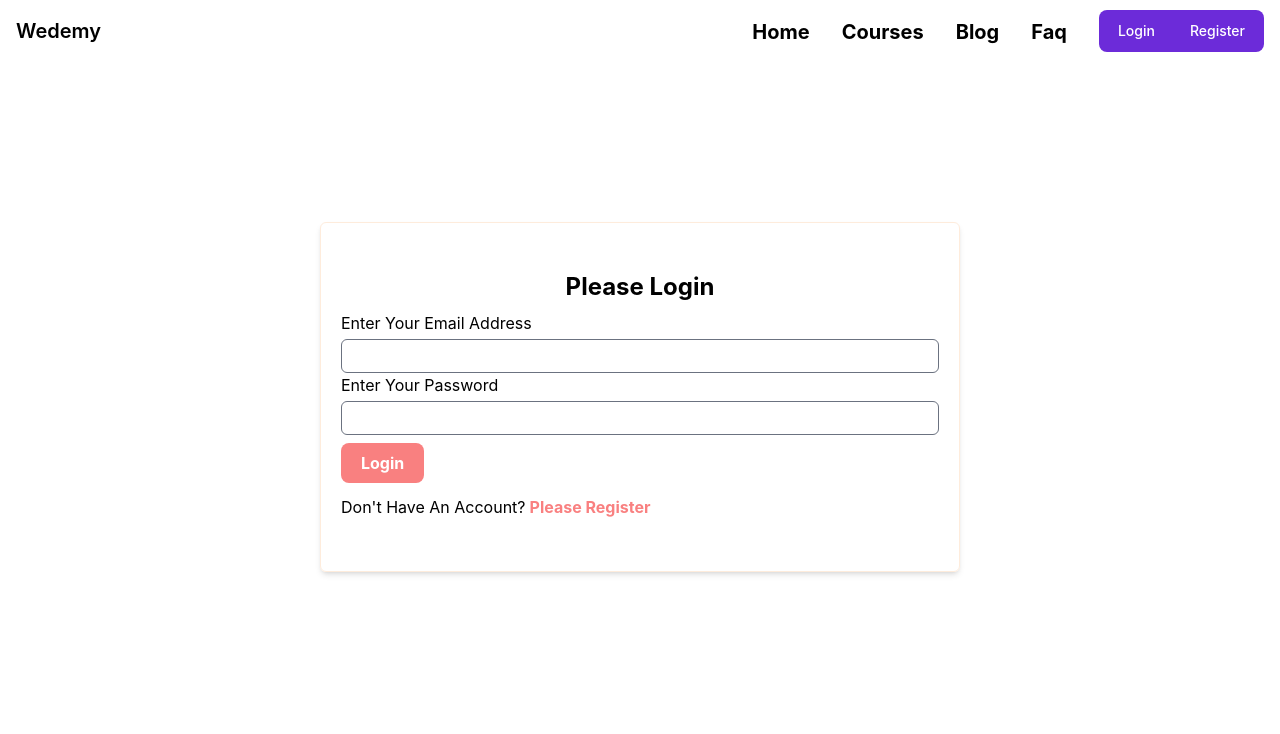
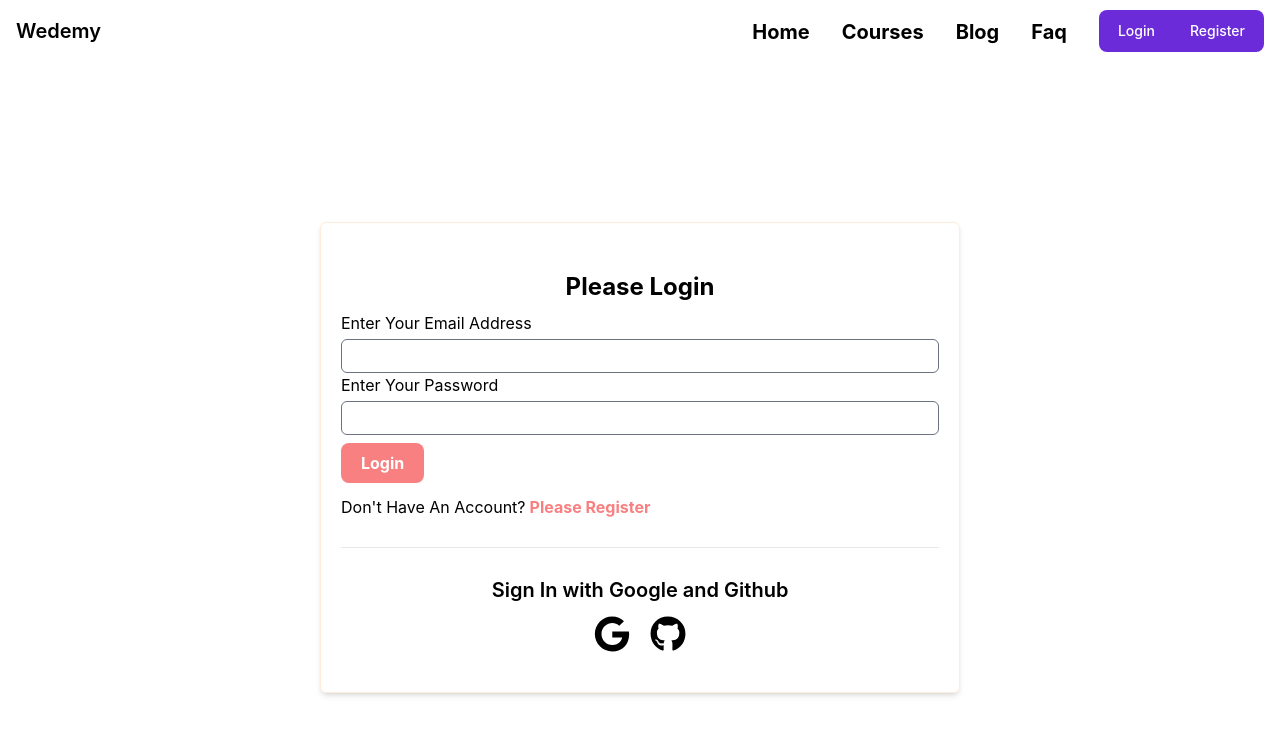
Before and after one commit to mdgulamquddus/b610-learning-platform-client-side, a React (Create React App) app: page /login in a window 1280 px wide. Shown: the top 734 px of the page. Built offline with nearby package versions, Linux system fonts and the light colour scheme; no server answers.

Commit message:
google signin added

```diff
--- a/src/components/Pages/Login.js
+++ b/src/components/Pages/Login.js
@@ -1,10 +1,13 @@
 import React, { useContext } from "react";
-import { NavLink, useNavigate } from "react-router-dom";
+import { NavLink, useLocation, useNavigate } from "react-router-dom";
 import { AuthContext } from "../../context/UserContex";
+import { FaGithub, FaGoogle } from "react-icons/fa";
 
 const Login = () => {
   const navigate = useNavigate();
-  const { signinUser } = useContext(AuthContext);
+  const { signinUser, signinWithGoogle } = useContext(AuthContext);
+  const location = useLocation();
+  const from = location.state?.from?.pathname || "/";
   const handleSubmit = (e) => {
     e.preventDefault();
     const form = e.target;
@@ -13,9 +16,16 @@ const Login = () => {
     const password = form.password.value;
     signinUser(email, password)
       .then((result) => {
-        const user = result.user;
-        console.log(user);
-        navigate("/");
+        navigate(from, { replace: true });
+      })
+      .catch((error) => {
+        console.log(error);
+      });
+  };
+  const handleSigninGoogle = () => {
+    signinWithGoogle()
+      .then((resutl) => {
+        navigate(from, { replace: true });
       })
       .catch((error) => {
         console.log(error);
@@ -61,6 +71,17 @@ const Login = () => {
           </NavLink>
         </div>
       </form>
+      <hr className="my-7" />
+      <h2 className="text-xl text-center font-semibold mb-3">
+        Sign In with Google and Github
+      </h2>
+      <div className="flex gap-5 items-center justify-center">
+        <FaGoogle
+          onClick={handleSigninGoogle}
+          className="text-4xl cursor-pointer"
+        />
+        <FaGithub className="text-4xl cursor-pointer" />
+      </div>
     </div>
   );
 };
--- a/src/components/Pages/Register.js
+++ b/src/components/Pages/Register.js
@@ -15,6 +15,7 @@ const Register = () => {
       .then((result) => {
         const user = result.user;
         console.log(user);
+        form.reset();
       })
       .catch((error) => {
         console.log(error);
--- a/src/context/UserContex.js
+++ b/src/context/UserContex.js
@@ -2,20 +2,24 @@ import React, { createContext, useEffect, useState } from "react";
 import {
   createUserWithEmailAndPassword,
   getAuth,
+  GoogleAuthProvider,
   onAuthStateChanged,
   signInWithEmailAndPassword,
+  signInWithPopup,
   signOut,
 } from "firebase/auth";
 import app from "../firebase/firebase.init";
 
 export const AuthContext = createContext();
 export const auth = getAuth(app);
+const googleProvider = new GoogleAuthProvider();
 const UserContex = ({ children }) => {
   const [user, setUser] = useState({});
   const [loading, setLoading] = useState(true);
 
   // Create User
   const createUser = (email, password) => {
+    setLoading(true);
     return createUserWithEmailAndPassword(auth, email, password);
   };
 
@@ -24,14 +28,22 @@ const UserContex = ({ children }) => {
     return signInWithEmailAndPassword(auth, email, password);
   };
 
+  // Signin With Google
+  const signinWithGoogle = () => {
+    return signInWithPopup(auth, googleProvider);
+  };
+
   // Logout User
   const logout = () => {
     return signOut(auth);
   };
 
+  // Sign in With Google
+
   useEffect(() => {
     const unsubscribe = onAuthStateChanged(auth, (currentUser) => {
       setUser(currentUser);
+      setLoading(false);
     });
 
     return () => {
@@ -39,7 +51,14 @@ const UserContex = ({ children }) => {
     };
   }, []);
 
-  const authInfo = { user, createUser, logout, signinUser };
+  const authInfo = {
+    user,
+    createUser,
+    logout,
+    signinUser,
+    loading,
+    signinWithGoogle,
+  };
   return (
     <AuthContext.Provider value={authInfo}>{children}</AuthContext.Provider>
   );
--- a/src/utils/PrivateRoute.js
+++ b/src/utils/PrivateRoute.js
@@ -1,11 +1,14 @@
+import { Spinner } from "flowbite-react";
 import React, { useContext } from "react";
 import { Navigate, useLocation } from "react-router-dom";
 import { AuthContext } from "../context/UserContex";
 
 const PrivateRoute = ({ children }) => {
-  const { user } = useContext(AuthContext);
+  const { user, loading } = useContext(AuthContext);
   const location = useLocation();
-
+  if (loading) {
+    return <Spinner aria-label="Extra large spinner example" size="xl" />;
+  }
   if (user && user.uid) {
     return children;
   }
```
